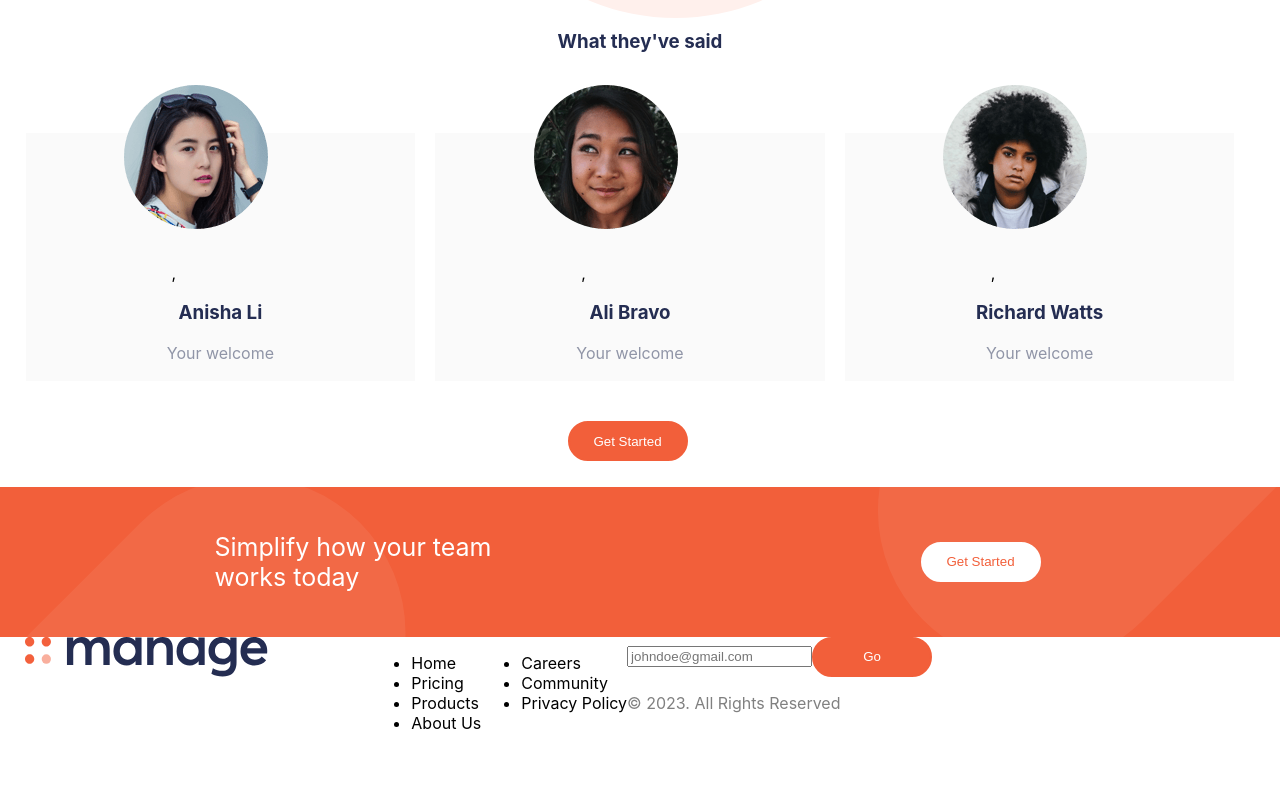
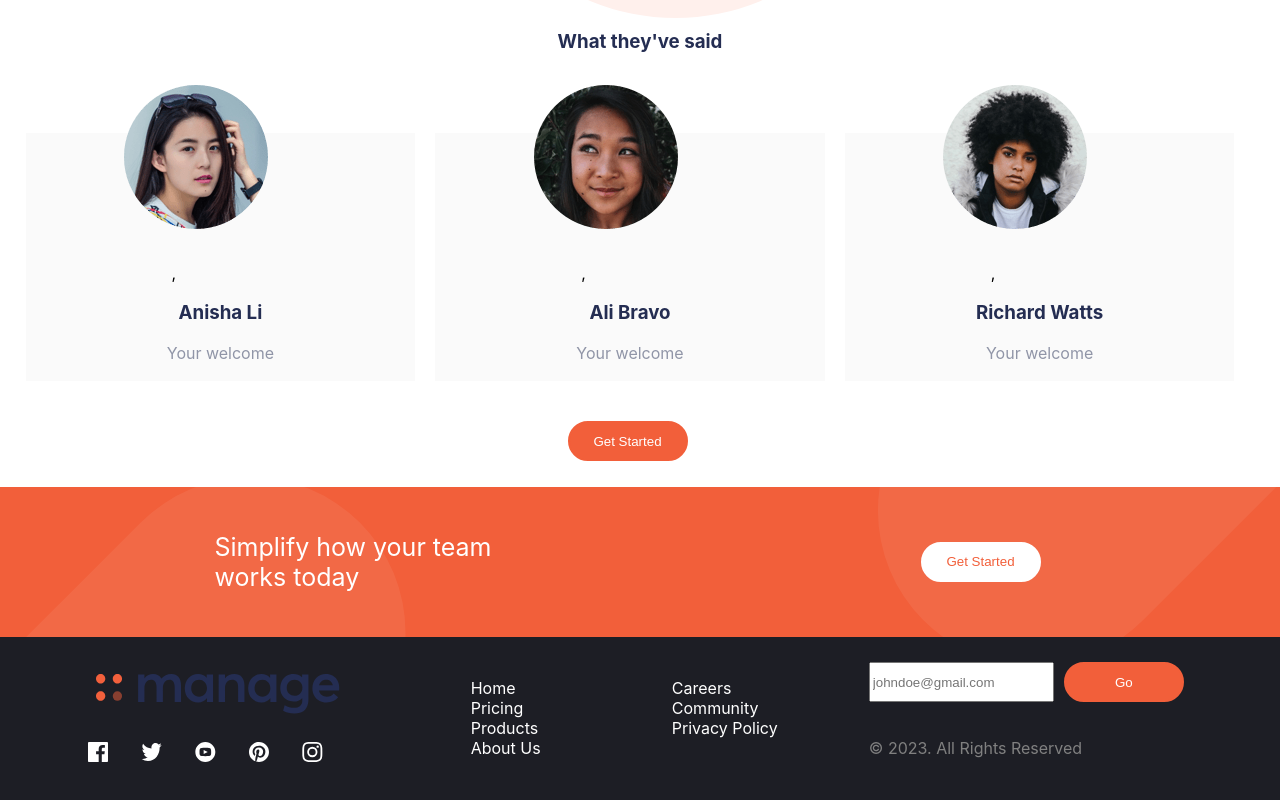
Before and after one commit to steven-mpawulo/manage-landing-page, a React (Create React App) app: page / in a window 1280 px wide. Shown: the part 808-1608 px from the top of the page. Before the commit the page ends 1557 px from the top, so only its background shows below. Built offline with nearby package versions, Linux system fonts and the light colour scheme.

Commit message:
styles footer

```diff
--- a/src/components/footer/Footer.js
+++ b/src/components/footer/Footer.js
@@ -17,12 +17,17 @@ const Footer = () => {
       </div>
       <footer>
         <div className="footer-first-container">
+          <div className="container-for-logo">
           <img src={Logo} alt="logo" className='logo'/>
+          </div>
+
+          <div className="container-for-icons">
           <img src={FacebookIcon} alt="facebook-icon" />
           <img src={TwitterIcon} alt="twitter-con" />
           <img src={YoutubeIcon} alt="youtube-icon" />
           <img src={PinterestIcon} alt="pinterest-icon" />
           <img src={InstagramIcon} alt="instagram-icon" />
+          </div>
 
 
         </div>
@@ -42,8 +47,10 @@ const Footer = () => {
           </ul>
         </div>
         <div className="footer-fourth-container">
+          <div className="container-for-input">
           <input type="email" placeholder='johndoe@gmail.com' />
           <button>Go</button>
+          </div>
           <p>&copy; 2023. All Rights Reserved</p>
         </div>
       </footer>
--- a/src/components/footer/footer.css
+++ b/src/components/footer/footer.css
@@ -32,9 +32,42 @@ span {
 
 footer {
     display: flex;
+    justify-content: space-around;
+    padding: 2%;
+    background-color: hsl(233, 12%, 13%);
 }
 
-.footer-first-container {}
-.footer-second-container {}
-.footer-third-container {}
-.footer-fourth-container {}
+ul {
+    list-style-type: none;
+    color: white;
+}
+
+.footer-first-container {
+    display: flex;
+    flex-direction: column;
+    justify-content: space-around;
+    align-items: flex-start;
+
+}
+
+.container-for-icons {
+    width: 100%;
+    display: flex;
+    justify-content: space-around;
+
+}
+
+.footer-fourth-container {
+    display: flex;
+    flex-direction: column;
+    justify-content: space-between;
+}
+
+.container-for-input {
+    display: flex;
+    justify-content: space-between;
+}
+
+input[type="email"] {
+    margin-right: 10px;
+}
```
